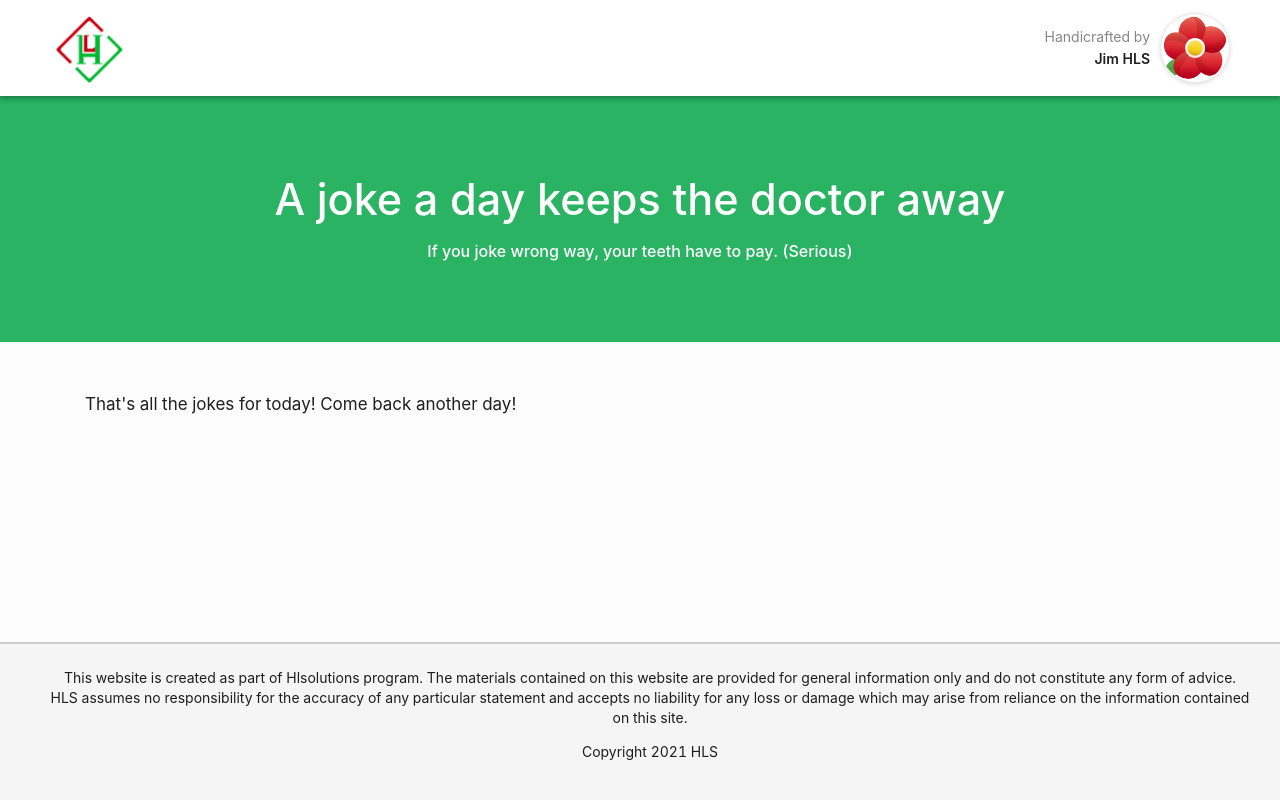
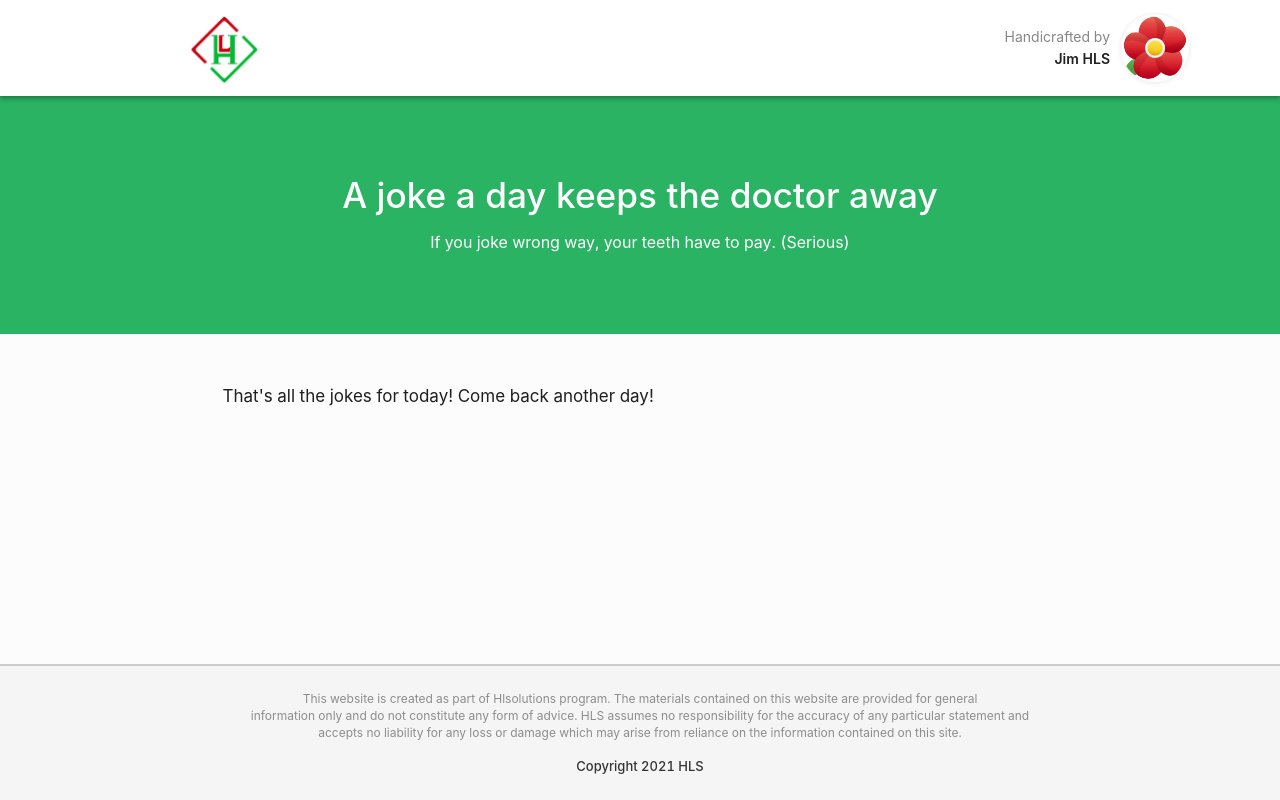
Before and after one commit to truongha91/zens_test, a React app in the folder frontend/: page / in a window 1280 px wide. Built offline with nearby package versions, Linux system fonts and the light colour scheme; some packages are replaced by stand-ins of ours; no server answers; the database is empty.

Commit message:
feat: adjust template

```diff
--- a/frontend/src/index.scss
+++ b/frontend/src/index.scss
@@ -83,7 +83,7 @@ a:hover {
     background-color: #2C7EDB;
     border-color: #2C7EDB;
     min-width: 80px;
-    box-shadow: #1a5faf 0 1px 3px, #1a5faf 0 3px 1px;
+    box-shadow: #1a5faf 0 0 0, #1a5faf 0 3px 1px, rgba(86, 86, 86, 0.35) 0 0 3px 1px inset;
 
     &:hover {
         color: #ffffff;
@@ -104,7 +104,7 @@ a:hover {
     background-color: #29B363;
     border-color: #29B363;
     min-width: 80px;
-    box-shadow: #24894f 0 1px 3px, #24894f 0 3px 1px;
+    box-shadow: #24894f 0 0 0, #24894f 0 3px 1px, rgba(86, 86, 86, 0.35) 0 0 3px 1px inset;
 
     &:hover {
         color: #ffffff;
--- a/frontend/src/layouts/MainLayout.js
+++ b/frontend/src/layouts/MainLayout.js
@@ -37,14 +37,12 @@ const MainLayout = (props) => {
                 <Footer style={{textAlign: 'center'}}>
                     <div className="block-footer">
                         <p>This website is created as part of Hlsolutions program. The materials contained on this
-                            website
-                            are provided for general
-                            information only and do not constitute any form of advice. HLS assumes no responsibility for
-                            the
-                            accuracy of any particular statement and
-                            accepts no liability for any loss or damage which may arise from reliance on the information
+                            website are provided for general</p>
+                        <p>information only and do not constitute any form of advice. HLS assumes no responsibility for
+                            the accuracy of any particular statement and</p>
+                        <p>accepts no liability for any loss or damage which may arise from reliance on the information
                             contained on this site.</p>
-                        <p>Copyright 2021 HLS</p>
+                        <p className="copyright">Copyright 2021 HLS</p>
                     </div>
                 </Footer>
             </Layout>
--- a/frontend/src/layouts/MainLayout.scss
+++ b/frontend/src/layouts/MainLayout.scss
@@ -18,7 +18,7 @@
         .block-header {
             display: flex;
             align-items: center;
-            width: 1200px;
+            width: 910px;
             margin: 0 auto;
             padding-top: 10px;
             padding-bottom: 10px;
@@ -28,6 +28,15 @@
                 display: flex;
                 flex-direction: row;
                 align-items: center;
+                margin-right: -95px;
+
+                @media screen and (max-width: 1140px) {
+                    margin-right: -40px;
+                }
+
+                @media screen and (max-width: 992px) {
+                    margin-right: 0;
+                }
 
                 .info {
                     margin-right: 10px;
@@ -48,8 +57,8 @@
                 img {
                     width: 70px;
                     border-radius: 100%;
-                    border: 1px solid #e7e7e7;
-                    box-shadow: rgba(0, 0, 0, 0.16) 0 1px 4px;
+                    border: 1px solid #f3f3f3;
+                    box-shadow: rgba(157, 157, 157, 0.16) 0 1px 4px;
                 }
             }
         }
@@ -67,12 +76,25 @@
             display: flex;
             align-items: center;
             flex-direction: column;
-            width: 1200px;
             margin: 0 auto;
+            width: 850px;
+            font-size: 12px;
+            color: #8d8d8d;
 
             @media screen and (max-width: 1250px) {
                 width: 100%;
             }
+
+            p {
+                margin-bottom: 0;
+            }
+
+            .copyright {
+                margin-top: 1rem;
+                color: #333333;
+                font-size: 13px;
+                font-weight: 500;
+            }
         }
     }
 }
--- a/frontend/src/pages/Home/index.js
+++ b/frontend/src/pages/Home/index.js
@@ -76,7 +76,7 @@ const HomePage = (props) => {
         await updateDoc(updateStory, {
             "like": tempLike
         }).then(() => {
-            document.cookie = `${data.key}_${data.code}=like`;
+            document.cookie = `${data.key}_jim_hls_${data.code}=like`;
             setLoading(false);
             hdlListStory();
         }).catch(error => {
@@ -99,7 +99,7 @@ const HomePage = (props) => {
         await updateDoc(updateStory, {
             "dislike": tempLike
         }).then(() => {
-            document.cookie = `${data.key}_${data.code}=dislike`;
+            document.cookie = `${data.key}_jim_hls_${data.code}=dislike`;
             setLoading(false);
             hdlListStory();
         }).catch(error => {
@@ -119,7 +119,7 @@ const HomePage = (props) => {
             return <div className="wrap-text"><Skeleton active /></div>
         }
         if (listStory.length > 0) {
-            document.cookie = `${listStory[0].key}_${listStory[0].code}=not_voted_yet`;
+            document.cookie = `${listStory[0].key}_jim_hls_${listStory[0].code}=not_voted_yet`;
             return <>
                 <div className="wrap-text">
                     <p>
@@ -136,7 +136,7 @@ const HomePage = (props) => {
                         <Button className="btn-unlike ant-btn-lg"
                                 onClick={onPressNotFunny.bind(this, listStory[0])}
                                 htmlType="button">
-                            <span>This is not funny!</span>
+                            <span>This is not funny.</span>
                         </Button>
                     </div>
                 </div>
--- a/frontend/src/pages/Home/style.scss
+++ b/frontend/src/pages/Home/style.scss
@@ -12,7 +12,7 @@
         }
 
         h1 {
-            font-size: 2.7rem;
+            font-size: 2.2rem;
             line-height: 1.1;
             margin-bottom: 1rem;
 
@@ -24,16 +24,17 @@
         p {
             margin-bottom: 0;
             font-size: 16px;
-            font-weight: 500;
+            font-weight: 400;
         }
     }
 
     .joke {
-        width: 1110px;
+        width: 835px;
         margin: 0 auto;
 
-        @media screen and (max-width: 1200px) {
+        @media screen and (max-width: 992px) {
             width: 100%;
+            padding-inline: 80px;
         }
 
         .wrap-text {
@@ -43,11 +44,6 @@
             font-weight: 400;
             text-align: justify;
             line-height: 1.7;
-
-            @media screen and (max-width: 1200px) {
-                padding-right: 3rem;
-                padding-left: 3rem;
-            }
         }
 
         .wrap-action {
@@ -61,16 +57,20 @@
                 top: 0;
                 left: 0;
                 right: 0;
-                width: 700px;
+                width: 600px;
                 margin: 0 auto;
-                border-top: 1px solid #ccc;
+                border-top: 1px solid #e9e9e9;
 
                 @media screen and (max-width: 900px) {
                     width: 600px;
                 }
 
                 @media screen and (max-width: 768px) {
-                    width: 500px;
+                    width: 550px;
+                }
+
+                @media screen and (max-width: 700px) {
+                    width: 100%;
                 }
 
                 @media screen and (max-width: 600px) {
@@ -94,7 +94,7 @@
                         margin-right: 0;
                     }
 
-                    @media screen and (max-width: 465px) {
+                    @media screen and (max-width: 592px) {
                         margin-right: 0;
                         width: 100%;
                         margin-bottom: 2rem;
```
